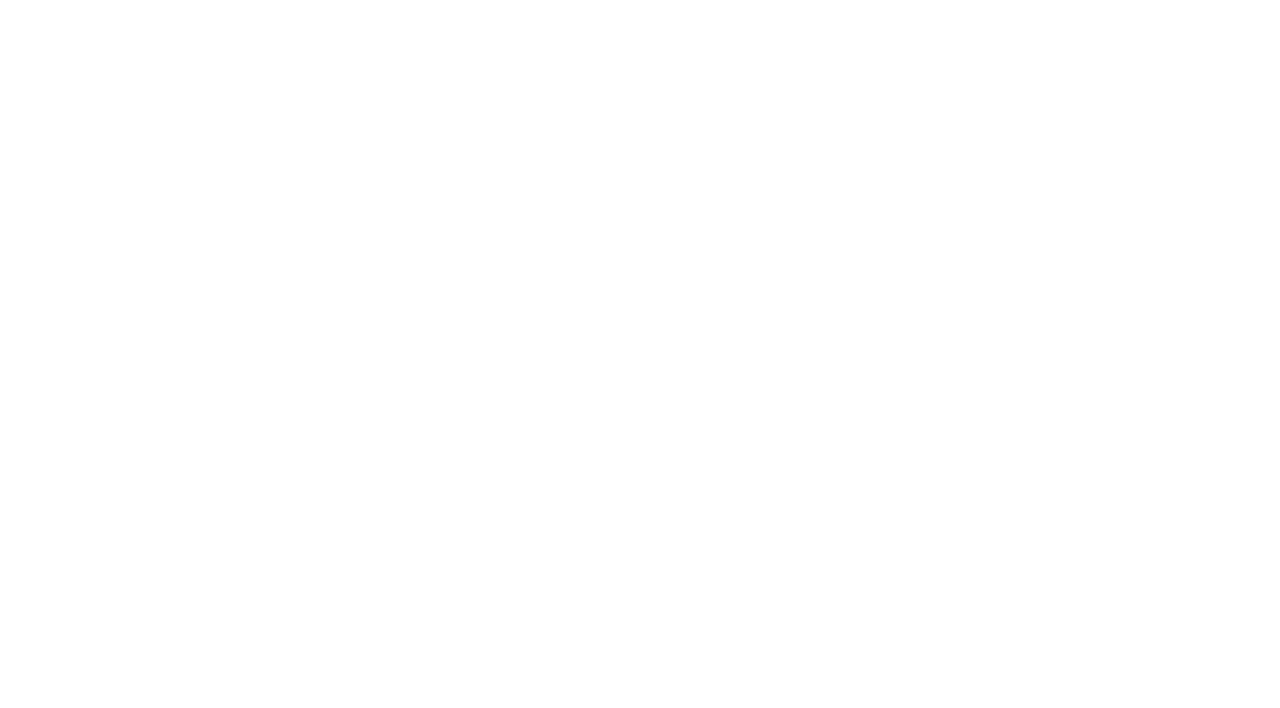
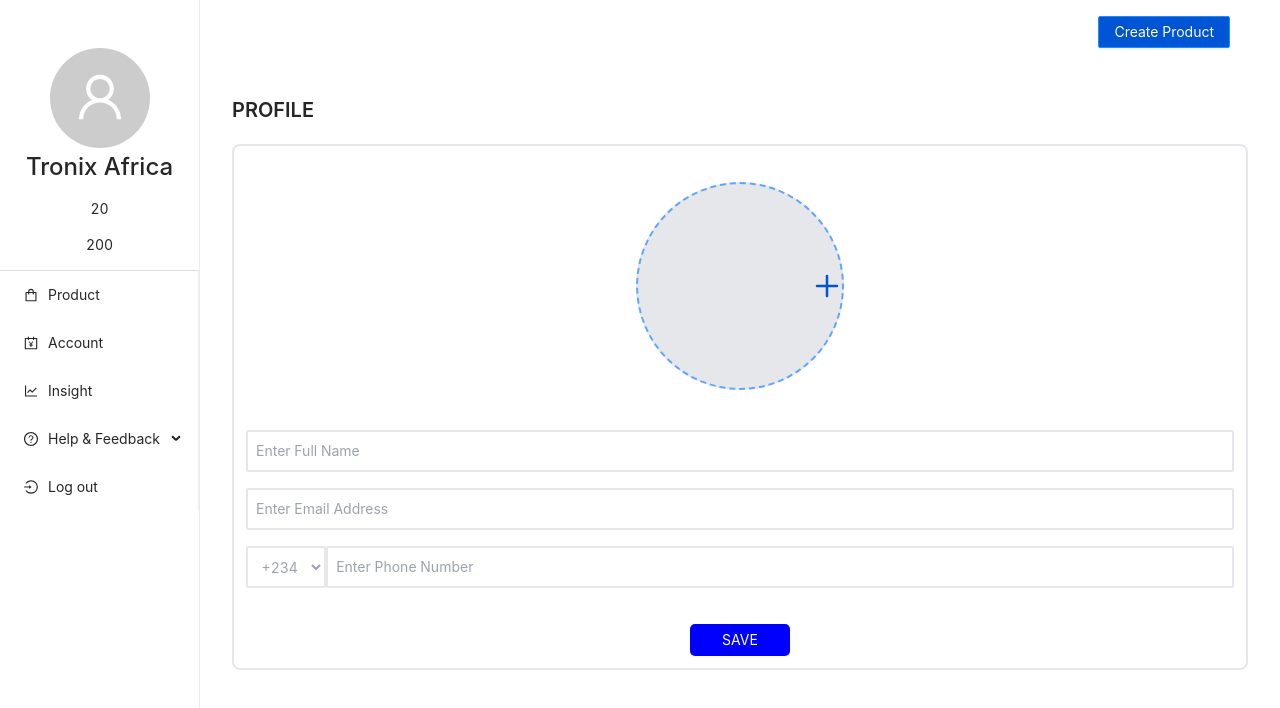
Before and after one commit to chukusuccess/react-vendly, a React (Create React App) app: page /accounts in a window 1280 px wide. Before the commit this address had no page. Shown: the top 708 px of the page. Built offline with nearby package versions, Linux system fonts and the light colour scheme.

Commit message:
almost done

```diff
--- a/src/App.js
+++ b/src/App.js
@@ -9,6 +9,7 @@ import { ProductPage } from "./components/new-product-page/new-product-file";
 import { ProductDetails } from "./components/product-details/product-details";
 import { SignUp } from "./components/signUp/SignUp";
 import { Login } from "./components/signUp/Login";
+import { AccountPage } from "./components/account/AccountPage";
 import CreateNewProduct from "./components/createproduct/CreateNewProduct";
 import EditProduct from "./components/createproduct/EditProduct";
 import { useState } from "react";
@@ -36,6 +37,7 @@ function App() {
           <Route path="/product-details" element={<ProductDetails />} />
           <Route path="/addproduct" element={<CreateNewProduct />} />
           <Route path="/editproduct" element={<EditProduct />} />
+          <Route path="/accounts" element={<AccountPage />} />
         </Route>
         <Route path="precious/product/:id" element={<BuyerProductDetails />} />
         <Route path="/order_summary_delivery" element={<OrderSummary />} />
--- /dev/null
+++ b/src/components/account/AccountPage.js
@@ -0,0 +1,60 @@
+import { Button } from "antd";
+import React from "react";
+import { AddIcon } from "../AddIcon";
+
+export const AccountPage = () => {
+  return (
+    <div className="p-8">
+      <p className="text-xl font-semibold mb-5">PROFILE</p>
+      <div className="border-2 border-solid border-gray-200 rounded-lg p-3">
+        <div className="border-2 border-dashed border-blue-400 bg-gray-200 w-52 h-52 m-auto rounded-full mt-6 flex items-center justify-end ">
+          <AddIcon color="#0055D4" width="30" height="30" />
+        </div>
+        <div className="mt-10">
+          <input
+            className="w-full p-2 rounded-sm border-solid border-2 border-gray-200"
+            type="text"
+            placeholder="Enter Full Name"
+          />
+        </div>
+        <div className="mt-4">
+          <input
+            className="w-full p-2 rounded-sm border-solid border-2 border-gray-200"
+            type="text"
+            placeholder="Enter Email Address"
+          />
+        </div>
+        <div className="flex items-center mt-4">
+          <div className="">
+            <select className="p-[.6rem] rounded-sm bg-white text-gray-400 border-solid border-2 border-gray-200">
+              <option value="1">+234</option>
+              <option value="2">+1</option>
+              <option value="3">+44</option>
+            </select>
+          </div>
+          <div className="flex-1">
+            <input
+              className="w-full p-2 rounded-sm border-solid border-2 border-gray-200"
+              type="text"
+              placeholder="Enter Phone Number"
+            />
+          </div>
+        </div>
+        <div className="mt-9 flex justify-center">
+          <Button
+            style={{
+              backgroundColor: "blue",
+              color: "white",
+              borderRadius: "5px",
+              border: "none",
+              paddingRight: "2rem",
+              paddingLeft: "2rem",
+            }}
+          >
+            SAVE
+          </Button>
+        </div>
+      </div>
+    </div>
+  );
+};
```
Also changed, not shown: src/components/accounts/accounts.jsx (deleted), src/components/accounts/accounts.styles.less (deleted).
